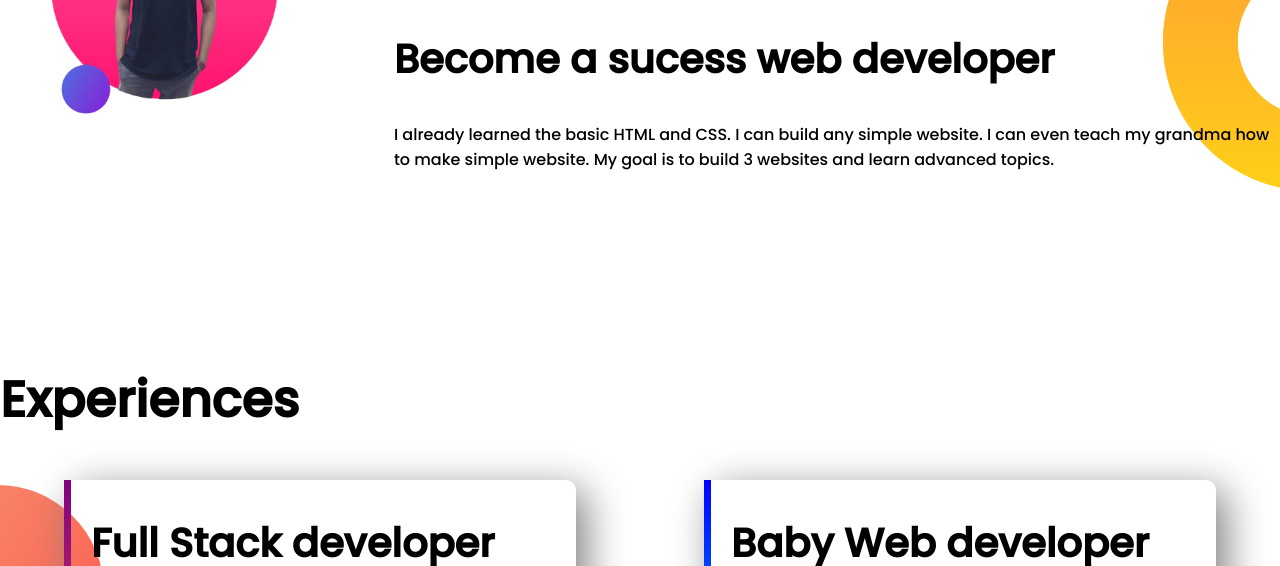
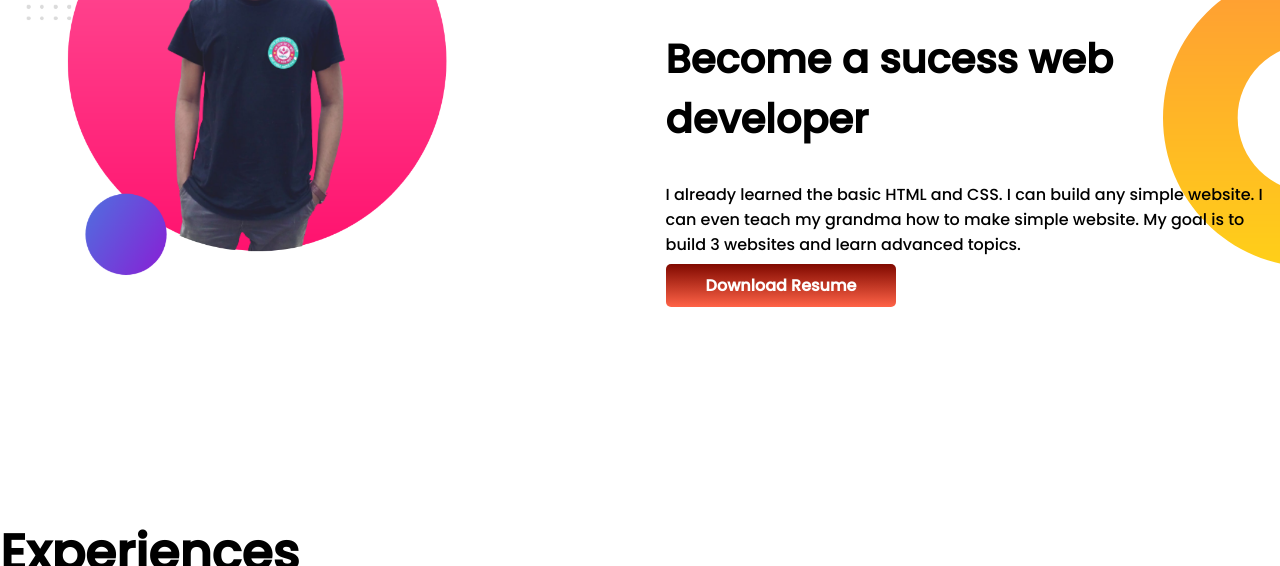
Before and after one commit to Abdullah-al-amin/first-developer-portpolio, a plain HTML site: page index.html in a window 1280 px wide. Shown: the part 774-1340 px from the top of the page. Drawn offline with Linux system fonts and the light colour scheme.

Commit message:
again update

```diff
--- a/index.html
+++ b/index.html
@@ -21,7 +21,7 @@
             <p>You might saw me laughing, crying alone, and stopping to do something. But nobody pays me a dime for that
                 work. That's why I am learning and mastering web development. I will not stop until I become the Web
                 Development Hero. I know i can do it. Because i am stong and determind</p>
-            <a class="link-button" target="blank " href="https://www.facebook.com/profile.php?id=100054600245292">HIRE
+            <a class="link-button" target="blank" href="https://www.facebook.com/profile.php?id=100054600245292">HIRE
                 ME</a>
         </div>
 
@@ -35,7 +35,7 @@
             <img src="images/my-bg (1).png" alt="">
         </div>
 
-        <div class="dream-big">
+        <div class="half-width">
 
             <h1>Dream Big</h1>
             <h2>Become a sucess web developer</h2>
--- a/style.css
+++ b/style.css
@@ -24,9 +24,9 @@ h2{
 }
 .link-button{
     text-decoration: none;
-    background-image: linear-gradient(green tomato);
+    background-image: linear-gradient(rgb(128, 9, 0), tomato);
     padding: 10px 40px;
-    color: white;
+    color:white;
     font-weight: 700;
     border-radius: 5px;
 }
```
